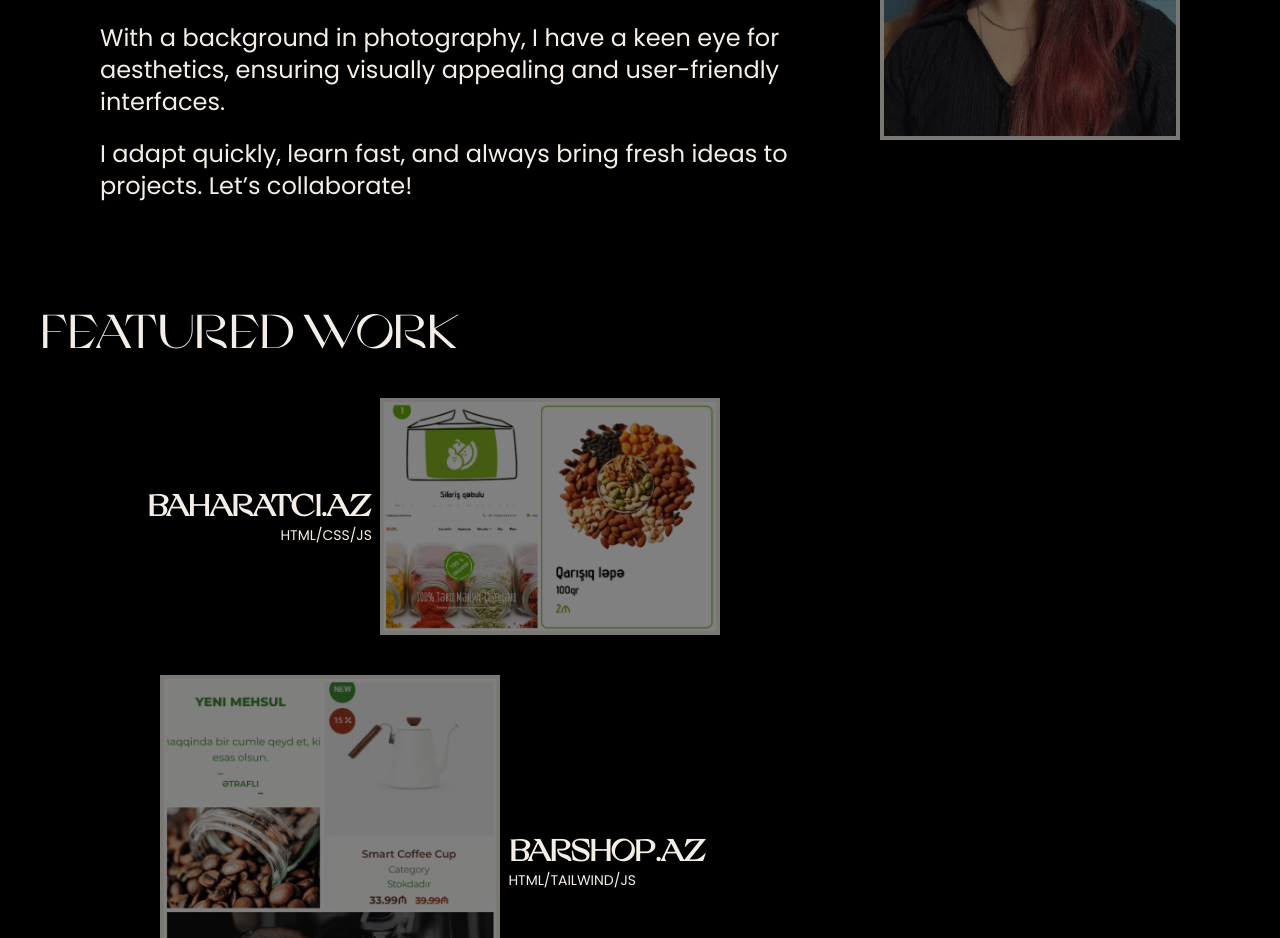
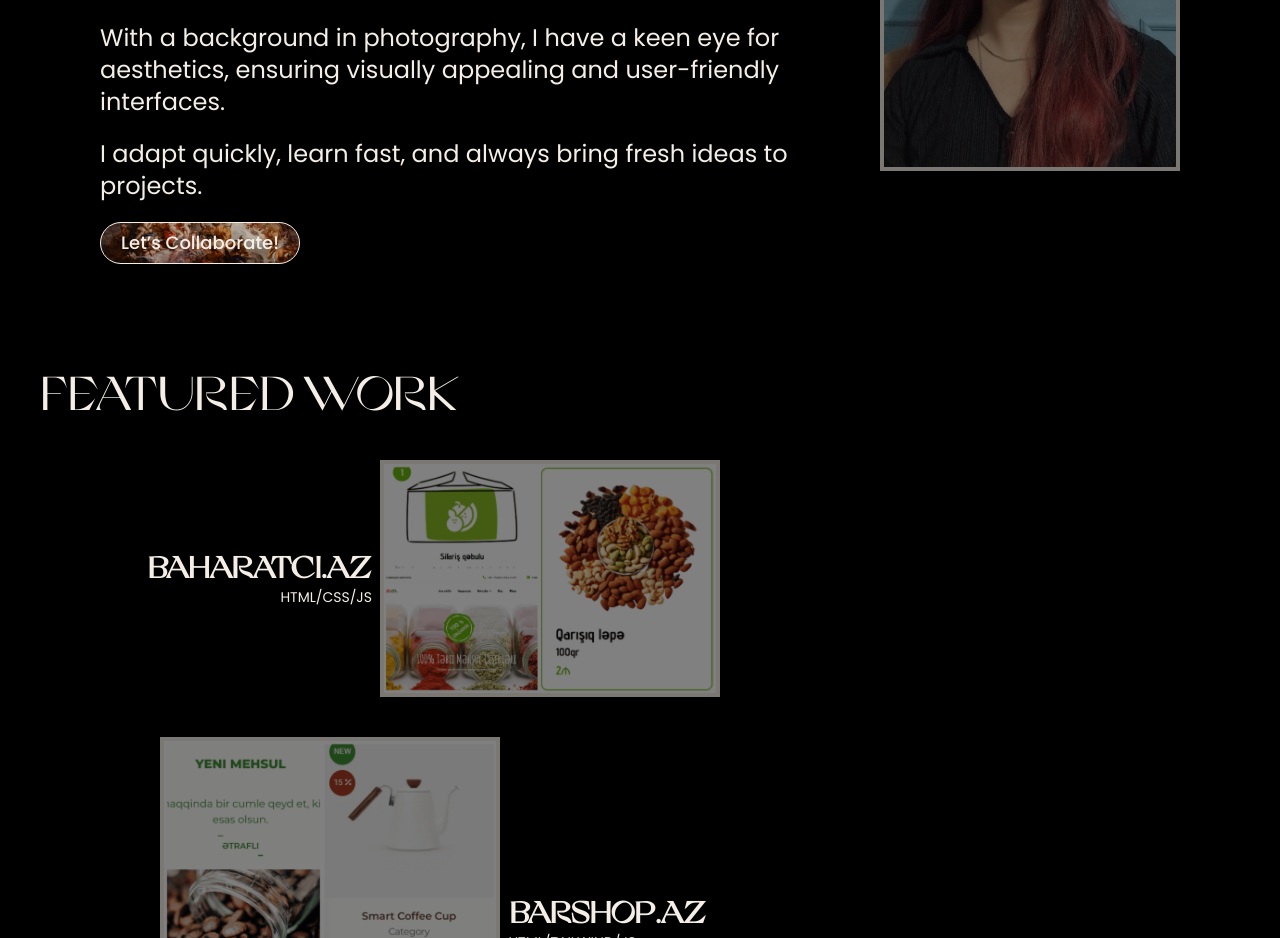
Before and after one commit to esmerquenn/Mi-portafolio, a React (Vite) app: page / in a window 1280 px wide. Shown: the part 1340-2278 px from the top of the page. Built offline with nearby package versions, Linux system fonts and the light colour scheme.

Commit message:
button is ready

```diff
--- a/src/App.css
+++ b/src/App.css
@@ -16,6 +16,10 @@
 .bg-custom {
   background: linear-gradient(#00000000, #00000000, #00000000, #000), url(./assets/bg/herobg-2k2x.webp) top/cover;
   background-repeat: repeat-y;
+}
+.bg-custom-btn{
+  background: url(./assets/bg/herobg-2k2x.webp) center/cover;
+
 }
 .bg-custom-services {
   background: linear-gradient(#00000000, #00000000, #00000000, #000), url(./assets/bg/herobg-2k2x.webp) bottom/cover;
--- a/src/Components/Main.jsx
+++ b/src/Components/Main.jsx
@@ -40,7 +40,12 @@
               With a background in photography, I have a keen eye for aesthetics, ensuring visually appealing and user-friendly
               interfaces.
             </p>
-            <p>I adapt quickly, learn fast, and always bring fresh ideas to projects. Let’s collaborate!</p>
+            <p>
+              I adapt quickly, learn fast, and always bring fresh ideas to projects.
+            </p>
+              <button className=" bg-custom-btn capitalize text-lg font-medium w-[200px] border py-1.5 px-4 border-white rounded-full flex items-center justify-center gap-2">
+               <a target="_blank" href="mailto:esmereshraty@gmail.com"> Let’s collaborate!</a>
+              </button>
           </div>
         </div>
         <div className=" md:w-1/2 lg:w-1/4">
```
